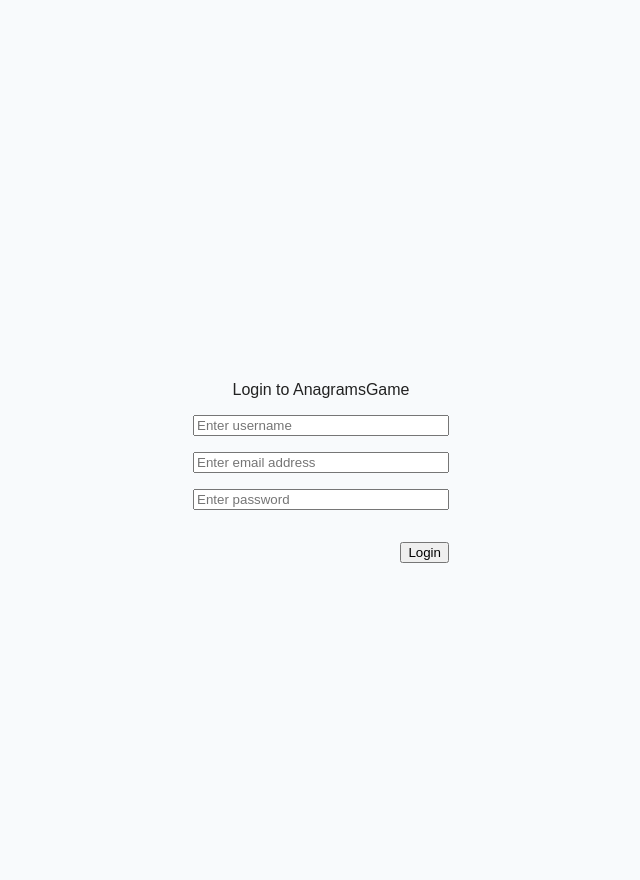
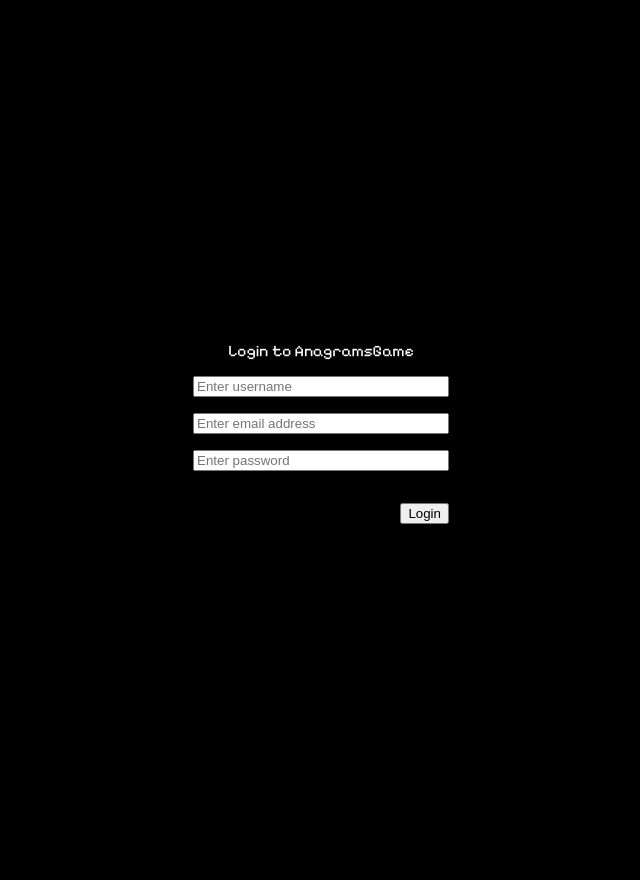
Before and after one commit to 8-bit-confusion/cs4640-hw3, a PHP site: page /views/welcome.php in a window 1280 px wide. Shown: the whole page, without its empty margins (319-959 px from the left). After the commit the page ends 524 px from the top, so only its background shows below. Run offline with PHP 8.4, Linux system fonts and the light colour scheme; the template is opened without the code that fills it, so the values that code supplies are empty; some web fonts are replaced.

Commit message:
MORE LiveShare work

```diff
--- a/main.css
+++ b/main.css
@@ -1,14 +1,20 @@
 @font-face {
-    font-family: "arcade-class";
-    src: url('./static/font/ARCADECLASSIC.ttf')
+    font-family: PixelGame;
+    src: url('./static/fonts/pixel-game/Pixel\ Game.otf') format('truetype');
 }
 
-/* html {
-    font-family: "arcade-class";
+@font-face {
+    font-family: PixelifySans;
+    src: url('./fonts/PixelifySans-Regular.ttf');
+    font-weight: normal;
+    font-style: normal;
+}
+
+html {
+    font-family: PixelifySans;
     background-color: black;
     color: white;
-
-} */
+}
 
 [class*="flex-"] {
     display: flex;
@@ -34,11 +40,9 @@
 }
 
 body {
-    background-color: #f8fafc;
-    color: #222;
-    font-family: "arcade-class", sans-serif;
     text-align: center;
     padding-top: 80px;
+    box-sizing: border-box;
 }
 
 h2 {
```
Also changed, not shown: fonts/PixelifySans-Regular.ttf (added), static/fonts/ARCADECLASSIC.TTF (deleted).
